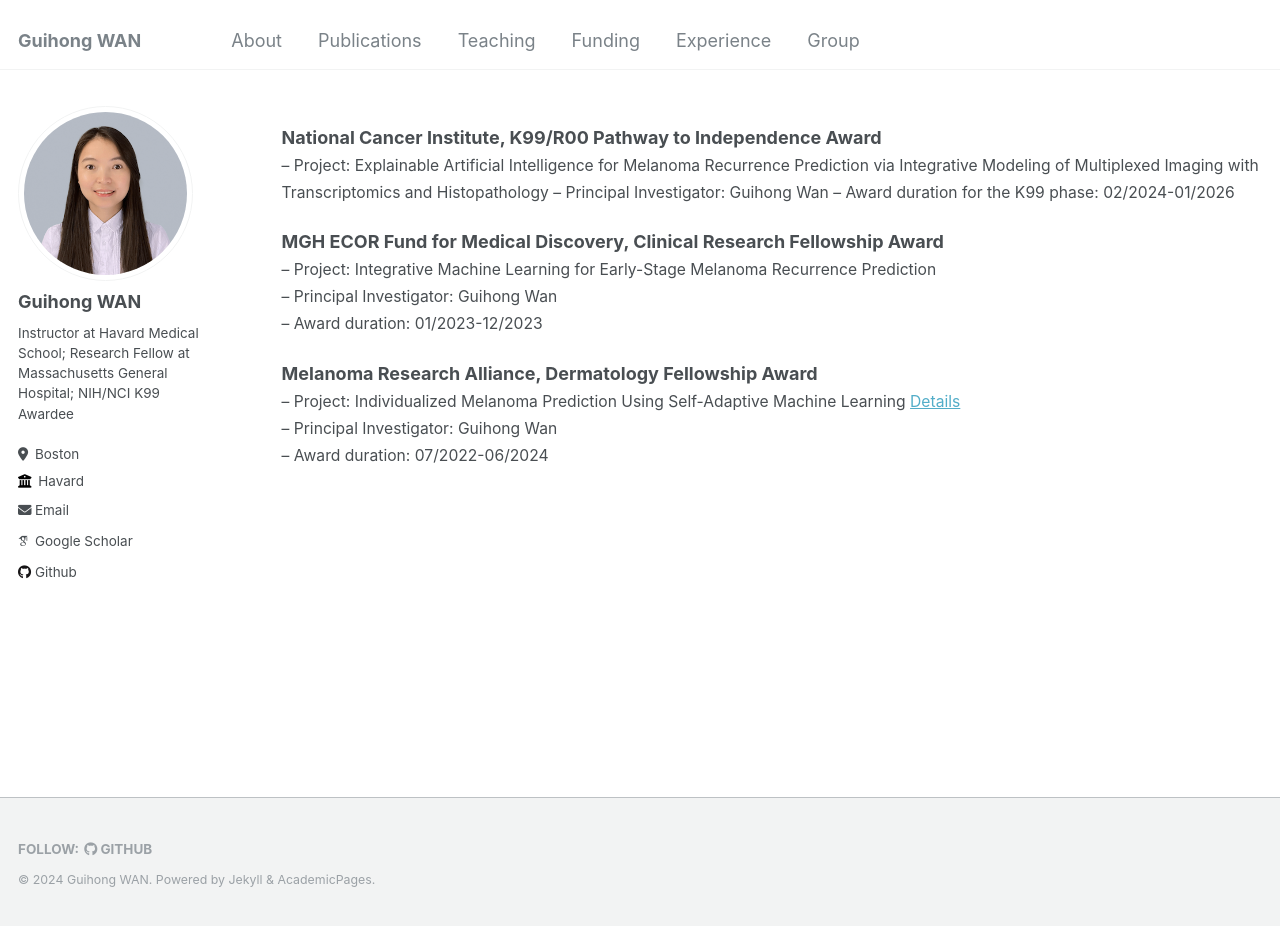
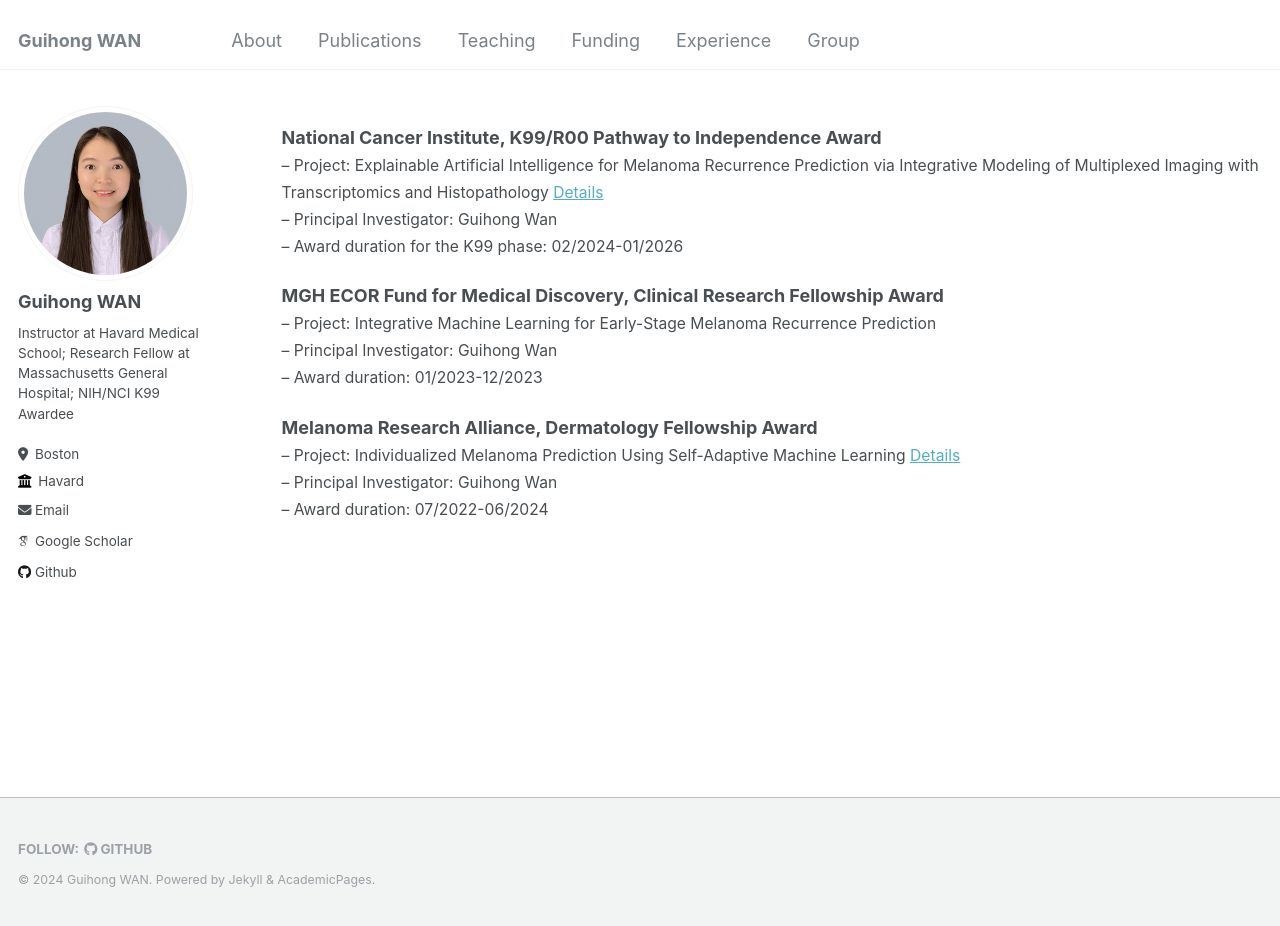
Before and after one commit to cwanlab/cwanlab.github.io, a Jekyll site: the page built from _pages/funding.md, in a window 1280 px wide and 926 px high. Built offline with Jekyll 4.4.1, drawn with Linux system fonts in a browser that asks for light colours; some web fonts are replaced.

Commit message:
Update funding
Update funding

```diff
--- a/_pages/funding.md
+++ b/_pages/funding.md
@@ -11,7 +11,7 @@ redirect_from:
 **National Cancer Institute, K99/R00 Pathway to Independence Award**
 <span style="font-size:0.87em;">
 – Project: Explainable Artificial Intelligence for Melanoma Recurrence Prediction via Integrative Modeling of
-Multiplexed Imaging with Transcriptomics and Histopathology
+Multiplexed Imaging with Transcriptomics and Histopathology [Details](https://reporter.nih.gov/search/HLO5t0xrqkuGwnjOVLLshQ/project-details/10796370)
 – Principal Investigator: Guihong Wan
 – Award duration for the K99 phase: 02/2024-01/2026
 </span>
```
